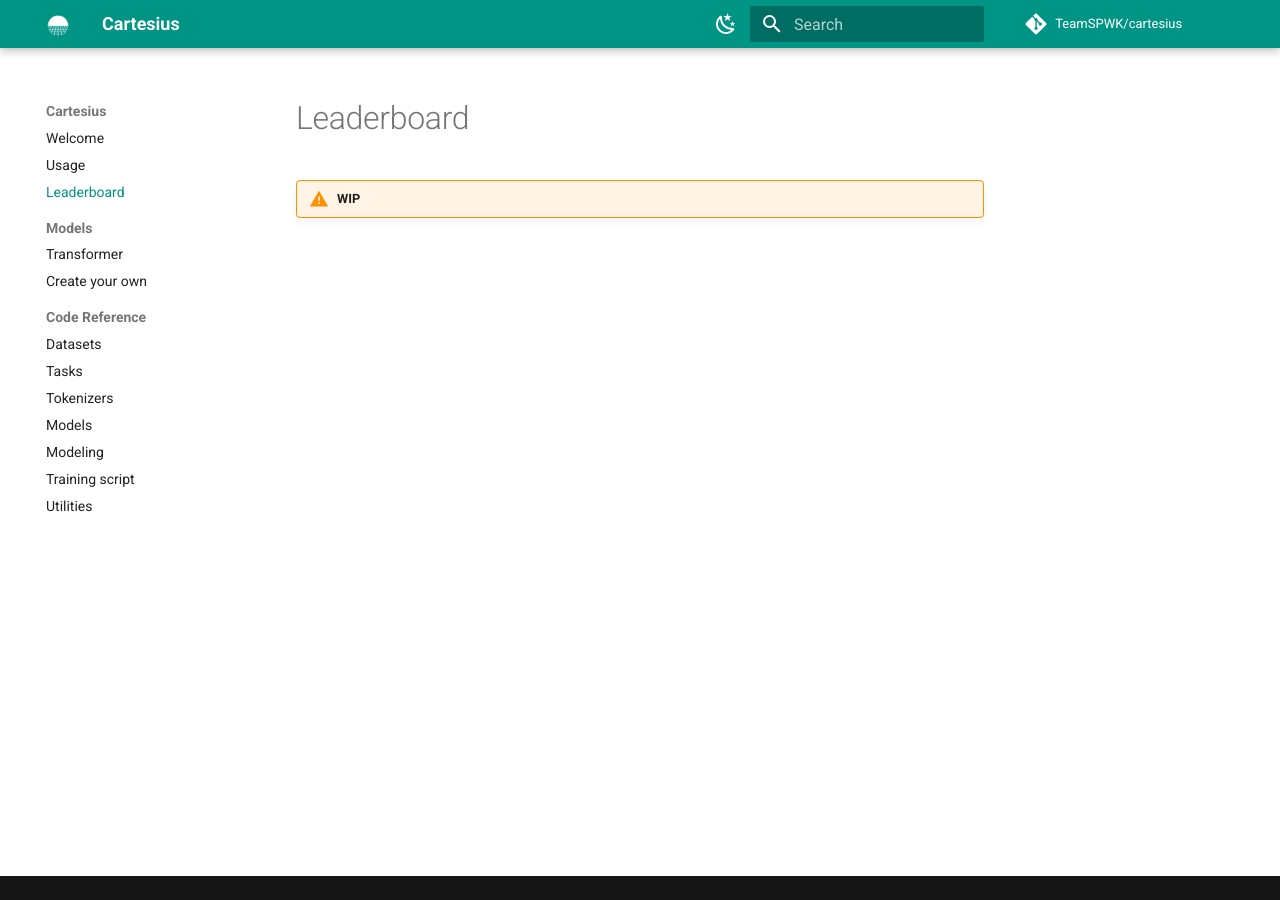
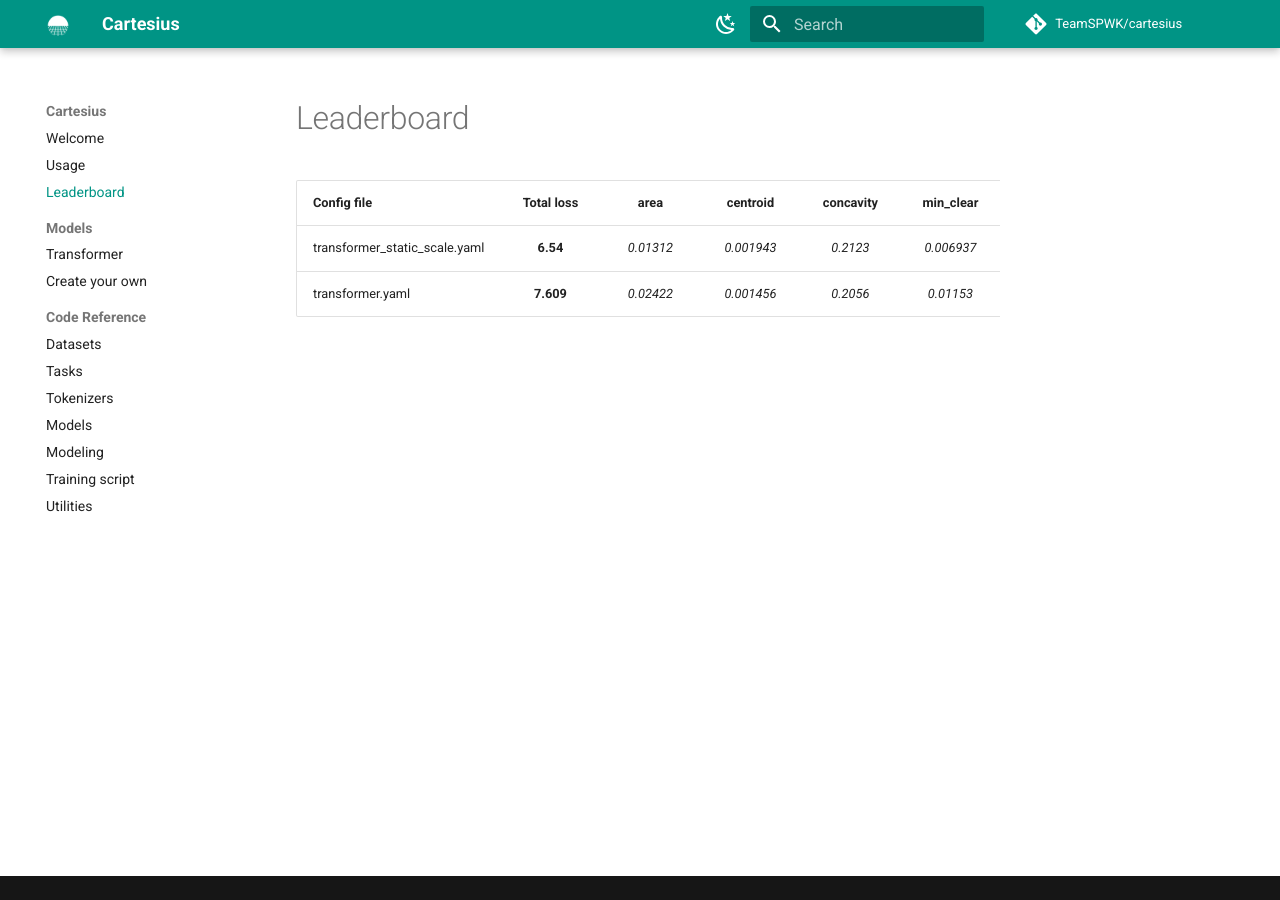
Before and after one commit to TeamSPWK/cartesius, an MkDocs documentation site: the page built from docs/leaderboard.md, in a window 1280 px wide. Built offline with MkDocs 1.6.1 and Material for MkDocs 9.7.7, drawn with Linux system fonts in a browser that asks for light colours; comment, search, counter and statistics services are not loaded.

Commit message:
:memo: Add leaderboard in docs

```diff
--- a/docs/leaderboard.md
+++ b/docs/leaderboard.md
@@ -1,3 +1,6 @@
 # Leaderboard
 
-!!! warning "WIP"
+| Config file                   | Total loss |   area  | centroid | concavity | min_clear | perimeter |   size   |
+|-------------------------------|:----------:|:-------:|:--------:|:---------:|:---------:|:---------:|:--------:|
+| transformer_static_scale.yaml |    **6.54**    | _0.01312_ | _0.001943_ |   _0.2123_  |  _0.006937_ |   _0.3726_  | _0.007476_ |
+| transformer.yaml              |    **7.609**   | _0.02422_ | _0.001456_ |   _0.2056_  |  _0.01153_  |   _0.6108_  | _0.003209_ |
```
